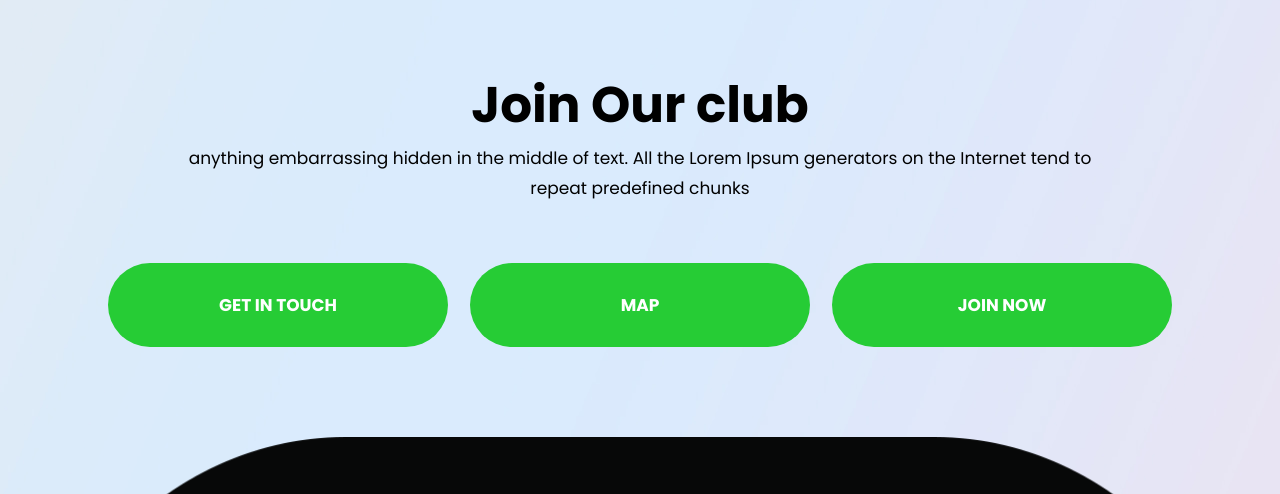
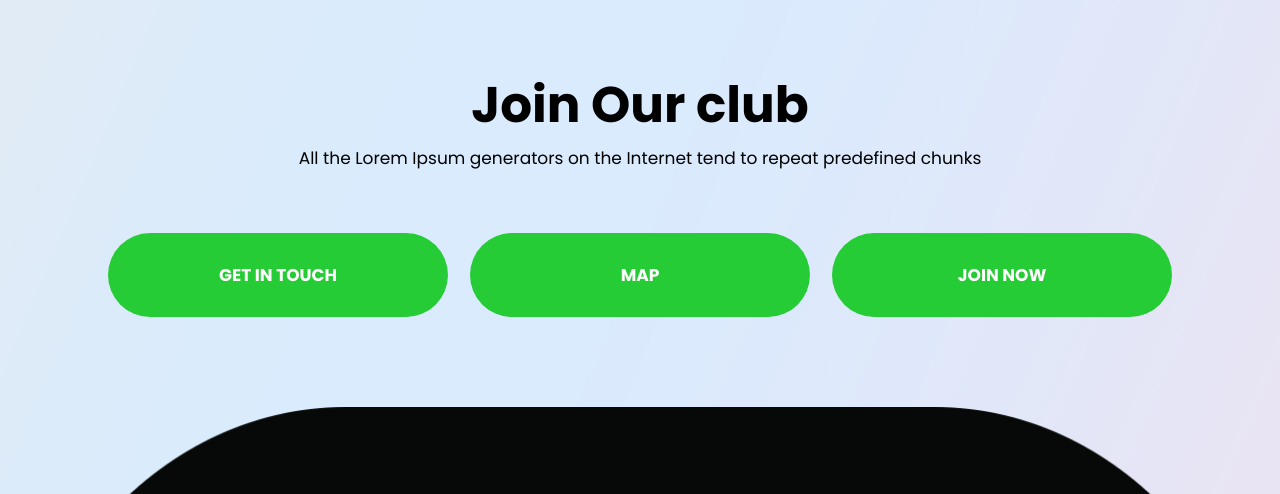
Before and after one commit to infologi/logeshproj, a plain HTML site: page index.html in a window 1280 px wide. Shown: the part 3220-3714 px from the top of the page. Drawn offline with Linux system fonts and the light colour scheme.

Commit message:
Update index.html
just cut half of phara

```diff
--- a/index.html
+++ b/index.html
@@ -305,7 +305,7 @@
                <div class="col-md-10 offset-md-1">
                   <div class="titlepage text_align_center">
                      <h2>Join Our club</h2>
-                     <p>anything embarrassing hidden in the middle of text. All the Lorem Ipsum generators on the Internet tend to repeat predefined chunks</p>
+                     <p>All the Lorem Ipsum generators on the Internet tend to repeat predefined chunks</p>
                   </div>
                </div>
                <div class="col-md-12">
```
